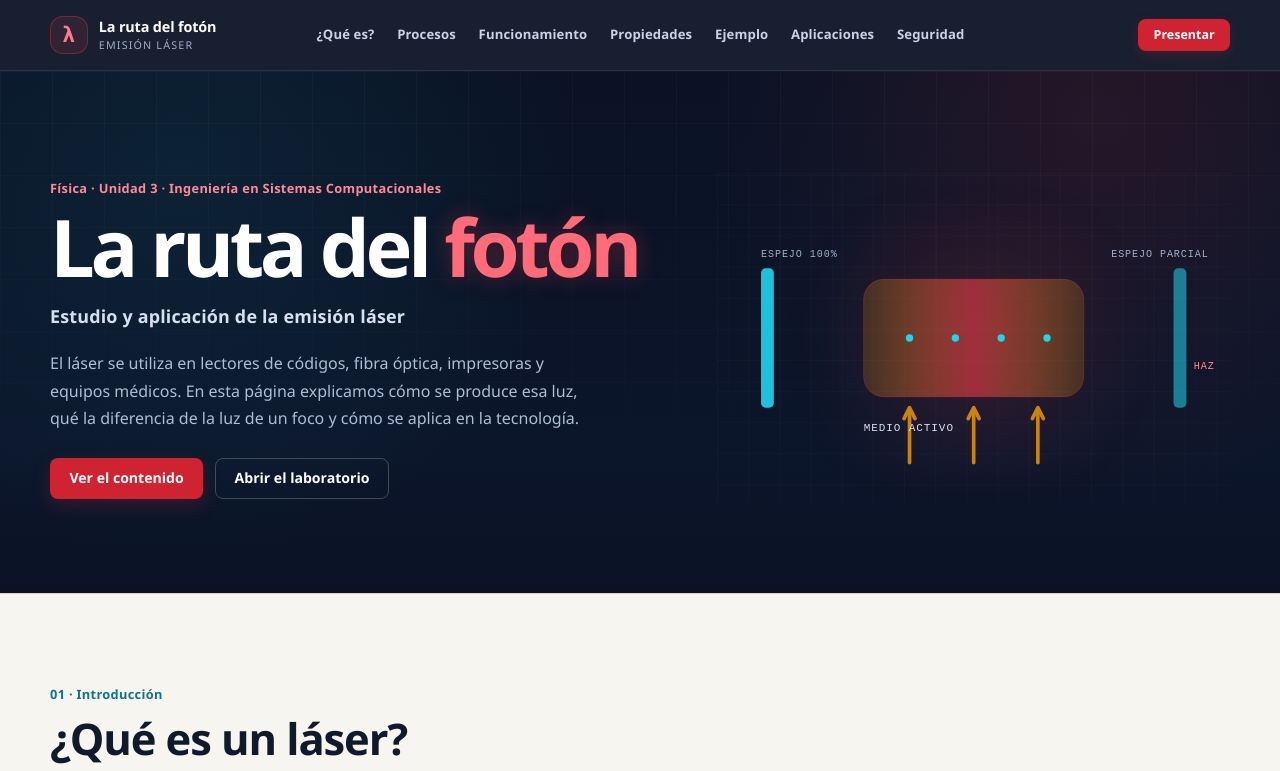
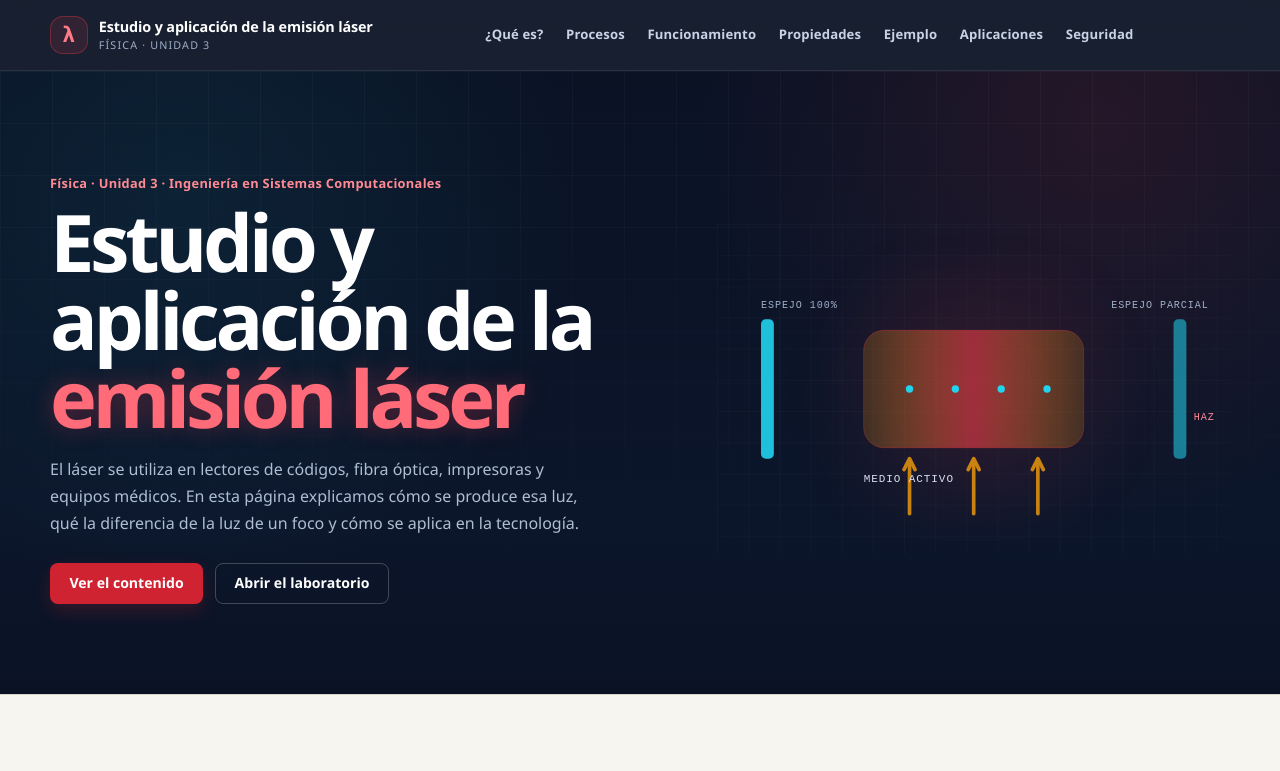
Before and after one commit to tony2928/la-ruta-del-foton, a plain HTML site: page index.html in a window 1280 px wide. Shown: the top 771 px of the page. Drawn offline with Linux system fonts and the light colour scheme.

Commit message:
Página educativa: renombra el sitio a Estudio y aplicación de la emisión láser
Actualiza el título y la marca en la página principal y el 404
Ajusta el encabezado y el pie de página con el nuevo nombre
Desactiva temporalmente el botón de presentación

```diff
--- a/index.html
+++ b/index.html
@@ -7,10 +7,10 @@
   <meta name="theme-color" content="#0a1224">
   <meta name="description" content="Investigación escolar sobre la emisión láser: qué es, cómo se produce, el ejemplo del láser de helio-neón, sus aplicaciones y su seguridad.">
   <meta name="author" content="Equipo de Física — Ingeniería en Sistemas Computacionales">
-  <meta property="og:title" content="La ruta del fotón | Estudio y aplicación de la emisión láser">
+  <meta property="og:title" content="Estudio y aplicación de la emisión láser">
   <meta property="og:description" content="Explicación de la emisión láser con un laboratorio interactivo, un ejemplo del láser de helio-neón y actividades de repaso.">
   <meta property="og:type" content="website">
-  <title>La ruta del fotón | Estudio y aplicación de la emisión láser</title>
+  <title>Estudio y aplicación de la emisión láser</title>
   <link rel="icon" href="./assets/favicon.svg" type="image/svg+xml">
   <link rel="stylesheet" href="./css/styles.css">
 </head>
@@ -20,11 +20,11 @@
 
   <header class="site-header" id="site-header">
     <div class="header-inner container">
-      <a class="brand" href="#inicio" aria-label="La ruta del fotón, ir al inicio">
+      <a class="brand" href="#inicio" aria-label="Estudio y aplicación de la emisión láser, ir al inicio">
         <span class="brand-mark" aria-hidden="true">λ</span>
         <span class="brand-text">
-          <strong>La ruta del fotón</strong>
-          <small>Emisión láser</small>
+          <strong>Estudio y aplicación de la emisión láser</strong>
+          <small>Física · Unidad 3</small>
         </span>
       </a>
 
@@ -37,12 +37,12 @@
         <a href="#aplicaciones">Aplicaciones</a>
         <a href="#seguridad">Seguridad</a>
       </nav>
-
+<!--
       <div class="header-actions">
         <button type="button" class="btn btn--presenter" id="presenter-toggle" aria-expanded="false" aria-controls="presenter">
           Presentar
         </button>
-      </div>
+      </div>-->
     </div>
   </header>
 
@@ -51,8 +51,7 @@
       <div class="hero-grid container">
         <div class="hero-copy">
           <p class="eyebrow">Física · Unidad 3 · Ingeniería en Sistemas Computacionales</p>
-          <h1 id="hero-title">La ruta del <span class="text-laser">fotón</span></h1>
-          <p class="hero-subtitle">Estudio y aplicación de la emisión láser</p>
+          <h1 id="hero-title">Estudio y aplicación de la <span class="text-laser">emisión láser</span></h1>
           <p class="hero-lead">
             El láser se utiliza en lectores de códigos, fibra óptica, impresoras y equipos médicos.
             En esta página explicamos cómo se produce esa luz, qué la diferencia de la luz de un foco
@@ -1412,8 +1411,7 @@
       <div class="footer-brand">
         <span class="brand-mark" aria-hidden="true">λ</span>
         <div>
-          <p class="footer-title">La ruta del fotón</p>
-          <p class="footer-subtitle">Estudio y aplicación de la emisión láser</p>
+          <p class="footer-title">Estudio y aplicación de la emisión láser</p>
           <p class="footer-meta">Trabajo escolar · Física · Unidad 3 · 2026</p>
         </div>
       </div>
```
Also changed, not shown: 404.html (+2 -2 lines).
